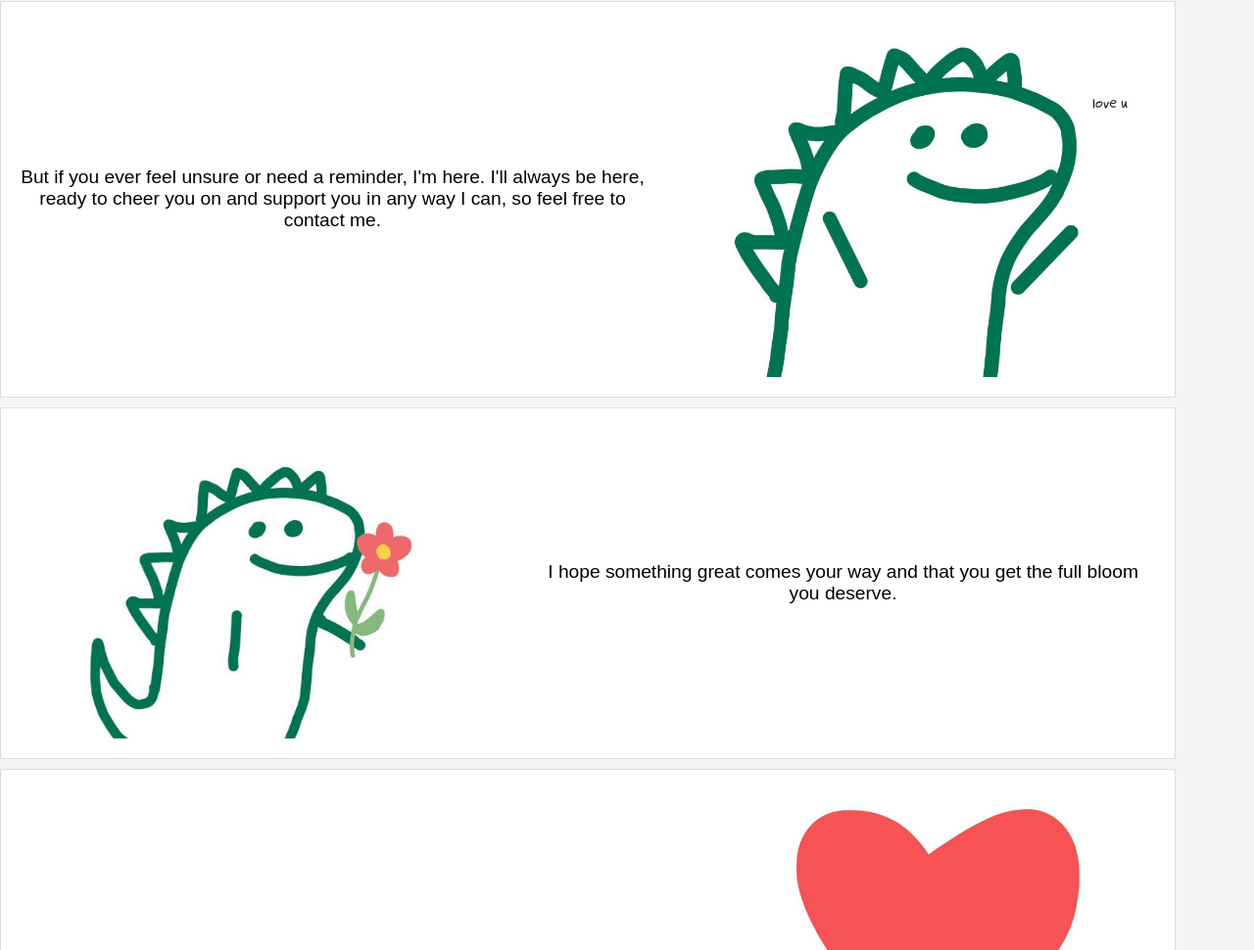
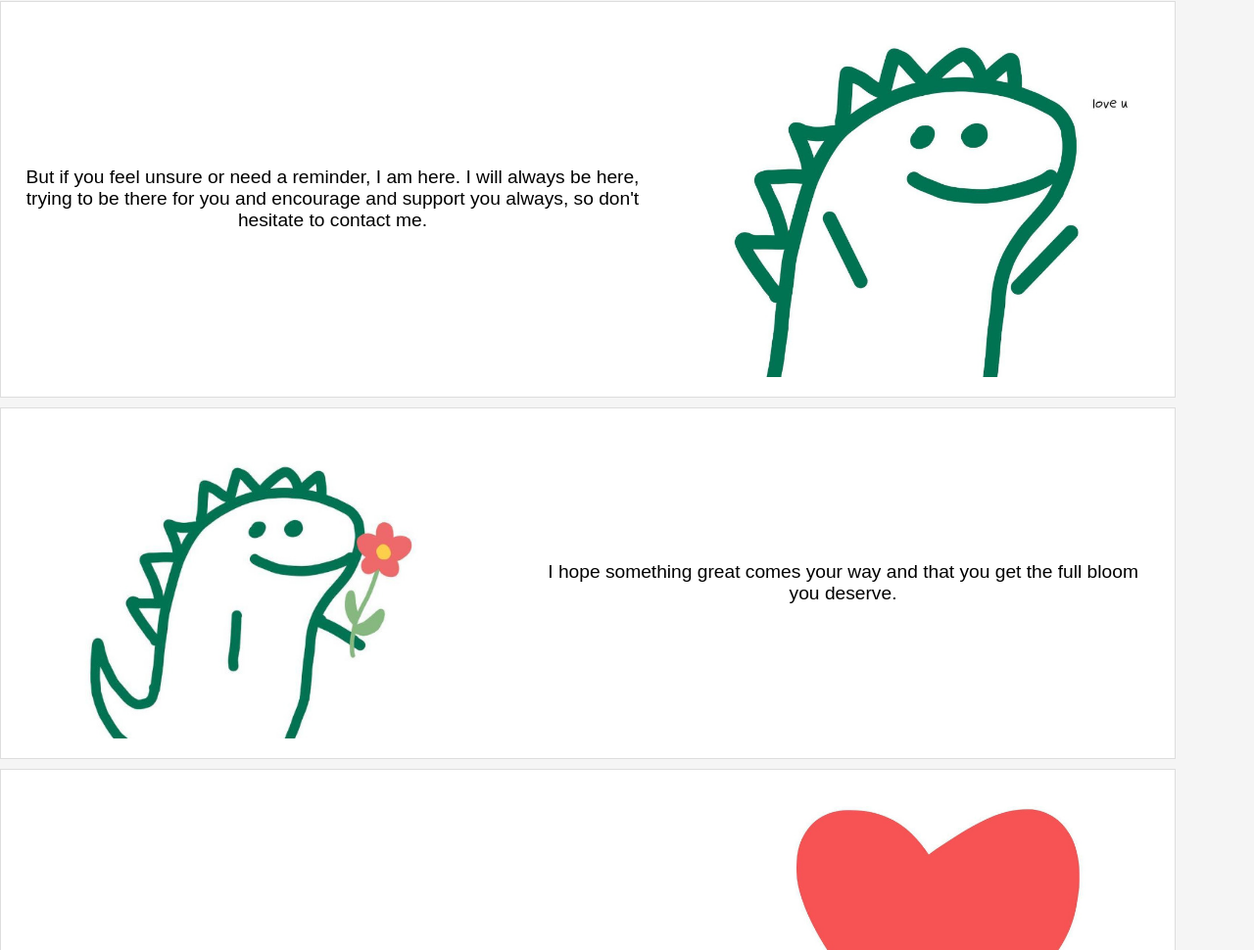
Before and after one commit to alfianto21/Dino_say, a plain HTML site: page index.html in a window 1280 px wide. Shown: the part 2837-3807 px from the top of the page at 98% size. Drawn offline with Linux system fonts and the light colour scheme; a web font is replaced by a local one.

Commit message:
Update index.html

```diff
--- a/index.html
+++ b/index.html
@@ -49,7 +49,7 @@
 
       <!-- Slide 6 -->
       <div class="content">
-        <p>But if you ever feel unsure or need a reminder, I'm here. I'll always be here, ready to cheer you on and support you in any way I can, so feel free to contact me.</p>
+        <p>But if you feel unsure or need a reminder, I am here. I will always be here, trying to be there for you and encourage and support you always, so don't hesitate to contact me.</p>
         <img src="your-image5.jpg" alt="Image Right">
       </div>
 
```
